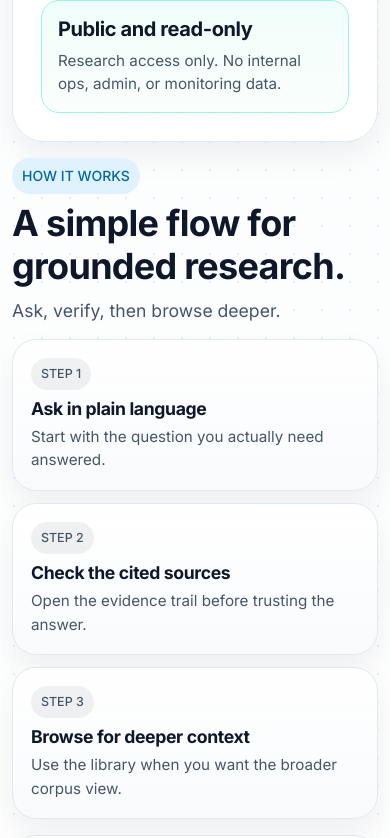
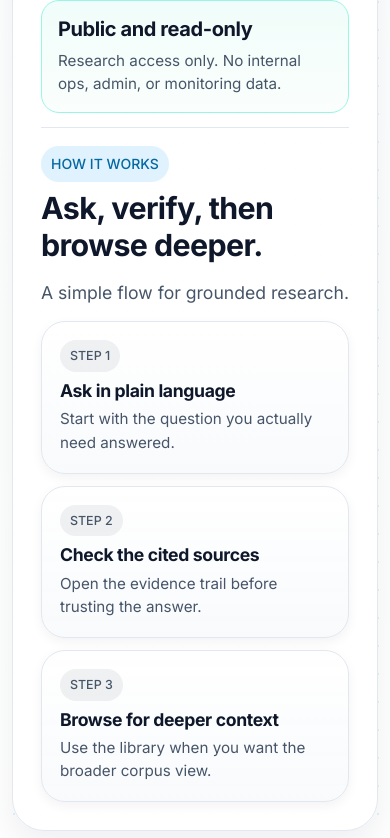
Before and after one commit to ghoziankarami/rag-public, a React (Vite) app: page / in a window 390 px wide. Shown: the part 1300-2138 px from the top of the page. Built offline with nearby package versions, Linux system fonts and the light colour scheme; no server answers.

Commit message:
Stabilize RAG public fallback and compact hero layout

```diff
--- a/src/App.css
+++ b/src/App.css
@@ -218,6 +218,10 @@ a {
   margin-bottom: 14px;
 }
 
+.section-intro-tight {
+  margin-bottom: 0;
+}
+
 .section-kicker {
   display: inline-flex;
   width: fit-content;
@@ -381,6 +385,26 @@ a {
   align-content: start;
 }
 
+.hero-flow {
+  grid-column: 1 / -1;
+  display: grid;
+  gap: 14px;
+  padding-top: 18px;
+  border-top: 1px solid var(--border);
+}
+
+.hero-flow-head {
+  display: flex;
+  align-items: end;
+  justify-content: space-between;
+  gap: 16px;
+}
+
+.hero-flow-description {
+  max-width: 360px;
+  text-align: right;
+}
+
 .hero-stat-grid {
   display: grid;
   grid-template-columns: repeat(3, minmax(0, 1fr));
@@ -450,6 +474,10 @@ a {
   display: grid;
   grid-template-columns: repeat(3, minmax(0, 1fr));
   gap: 12px;
+}
+
+.context-grid-compact .context-card {
+  box-shadow: var(--shadow-sm);
 }
 
 .context-card {
@@ -1104,6 +1132,16 @@ a {
     grid-template-columns: 1fr;
   }
 
+  .hero-flow-head {
+    align-items: start;
+    flex-direction: column;
+  }
+
+  .hero-flow-description {
+    max-width: 100%;
+    text-align: left;
+  }
+
   .paper-row {
     grid-template-columns: 1fr;
   }
--- a/src/App.jsx
+++ b/src/App.jsx
@@ -272,17 +272,17 @@ function App() {
               </p>
             </div>
           </aside>
-        </section>
-
-        <section className="section-anchor" id="how-it-works">
-          <div className="section-intro">
+          <div className="hero-flow section-anchor" id="how-it-works">
+            <div className="hero-flow-head">
+              <div className="section-intro section-intro-tight">
                 <span className="section-kicker">How it works</span>
-            <h2 className="section-title">A simple flow for grounded research.</h2>
-            <p className="section-description">
-              Ask, verify, then browse deeper.
+                <h2 className="section-title section-title-compact">Ask, verify, then browse deeper.</h2>
+              </div>
+              <p className="section-description hero-flow-description">
+                A simple flow for grounded research.
               </p>
             </div>
-          <div className="context-grid">
+            <div className="context-grid context-grid-compact">
               {CONTEXT_CARDS.map((card) => (
                 <article key={card.label} className="context-card">
                   <span className="context-label">{card.label}</span>
@@ -290,6 +290,7 @@ function App() {
                   <p>{card.body}</p>
                 </article>
               ))}
+            </div>
           </div>
         </section>
 
@@ -413,7 +414,15 @@ function App() {
                           </div>
                           <div className="paper-side-block">
                             <strong>Collection info</strong>
-                            <span>{p.chunk_count ? `${p.chunk_count} chunks` : p.has_summary ? 'Summary record' : 'Metadata record'}</span>
+                            <span>
+                              {p.chunk_count && !p.chunk_count_estimated
+                                ? `${p.chunk_count} chunks`
+                                : p.indexed_fulltext
+                                  ? 'Full-text indexed'
+                                  : p.has_summary
+                                    ? 'Summary record'
+                                    : 'Metadata record'}
+                            </span>
                           </div>
                           <div className="paper-links">
                             <span className="paper-secondary-link">Open detail</span>
```
Also changed, not shown: 7 other files (tests, documents, lock files or other folders). Lines whose indentation alone changed are shown as unchanged.
